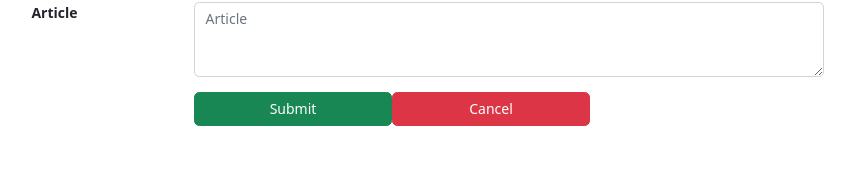
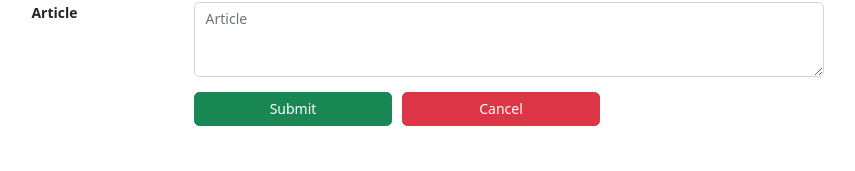
Before and after one commit to glenmoe85/CloudApplications_2023, a React (Create React App) app in the folder react-client/: page /create in a window 1280 px wide. Shown: the part 129-300 px from the top of the page, without its empty margins (77-932 px from the left). Built offline with nearby package versions, Linux system fonts and the light colour scheme.

Commit message:
Update App.css
css for button cancel

```diff
--- a/react-client/src/App.css
+++ b/react-client/src/App.css
@@ -41,6 +41,9 @@
   text-align: center;
   margin-bottom: 20px;
 }
+.margin-button {
+        margin-left: 10px;
+}
 .margin-top {
   margin-top: 20px;
 }
```
